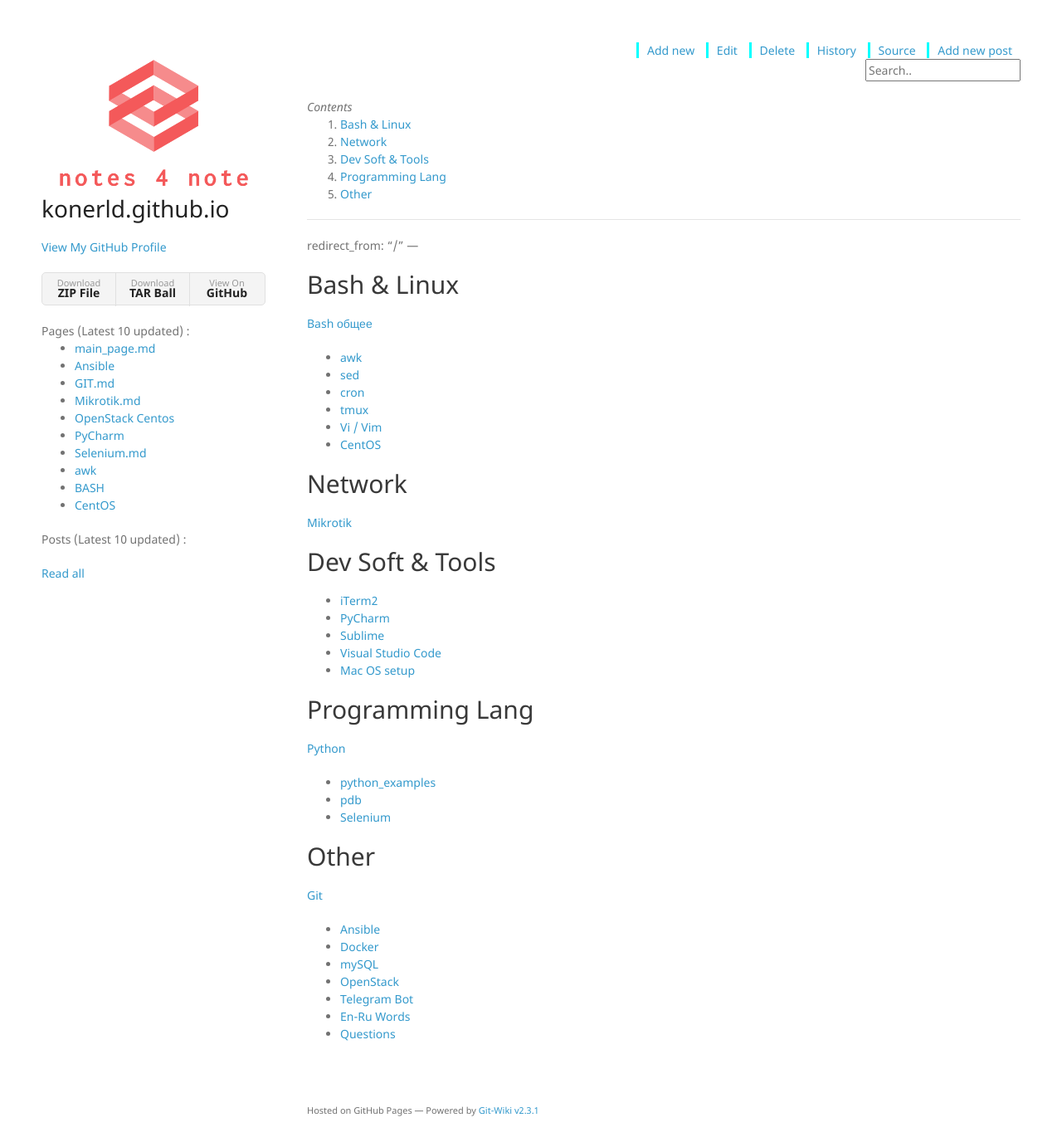
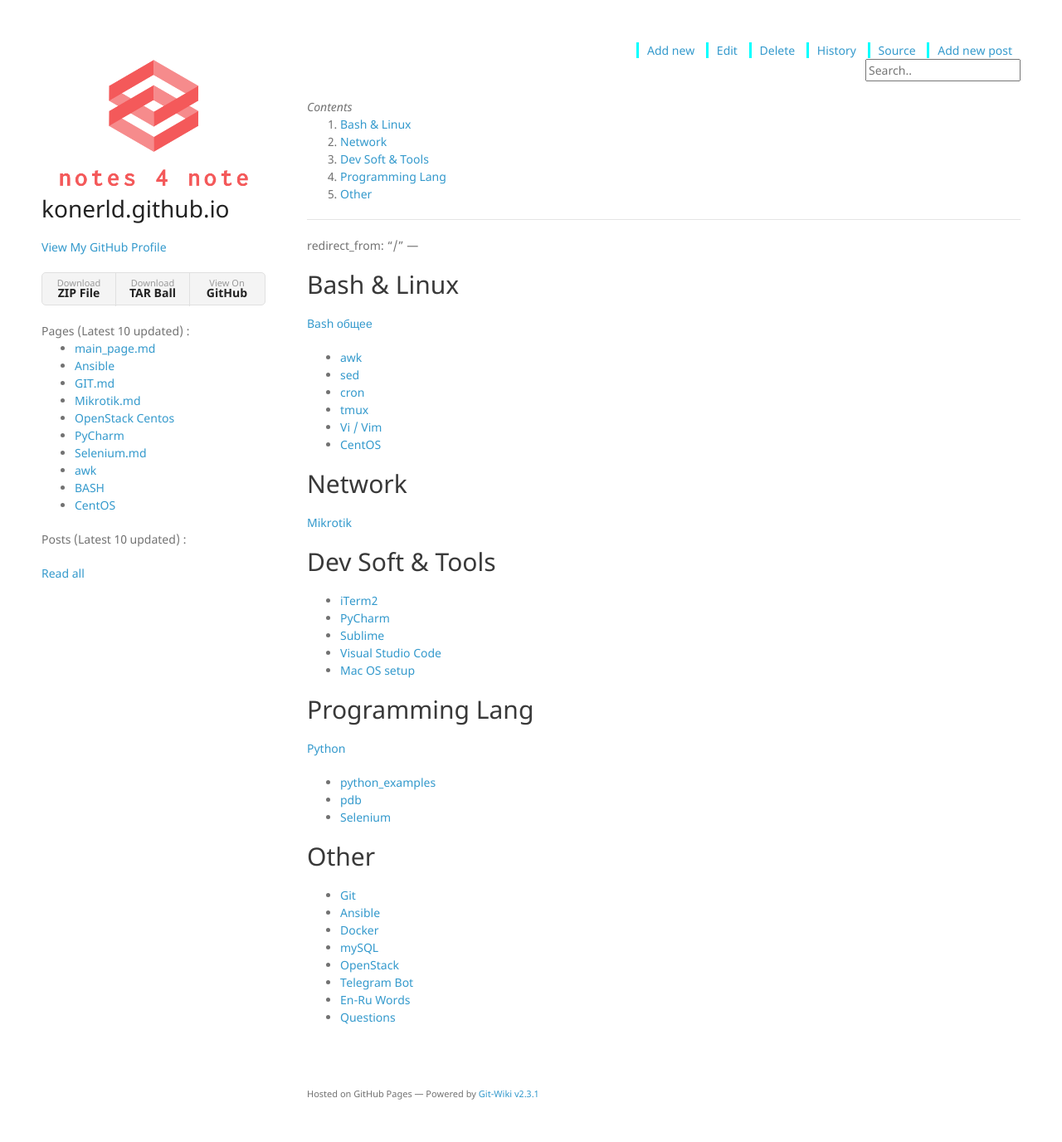
Before and after one commit to konerld/konerld.github.io, a Jekyll site: the page built from wiki/main_page.md, in a window 1280 px wide. Shown: the whole page at 83% size. Built offline with Jekyll 4.4.1, drawn with Linux system fonts in a browser that asks for light colours; nearby versions of some CDN libraries; the repository's description, which GitHub fills in, is left out.

```diff
--- a/wiki/main_page.md
+++ b/wiki/main_page.md
@@ -36,7 +36,7 @@ redirect_from: "/"
 
 
 ## Other
-[Git](GIT "All about Git")
+- [Git](GIT "All about Git")
 - [Ansible](Ansible "All about Ansible")
 - [Docker](docker "All about Docker")
 - [mySQL](mySQL "All about mySQL")
```
